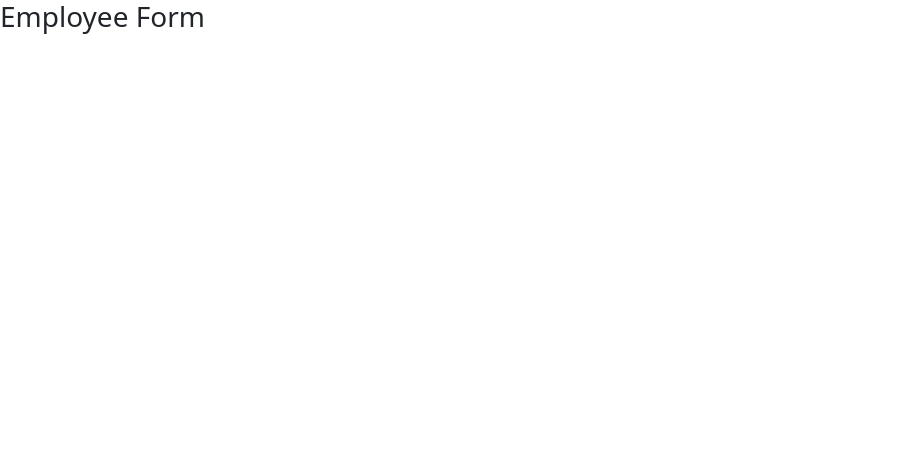
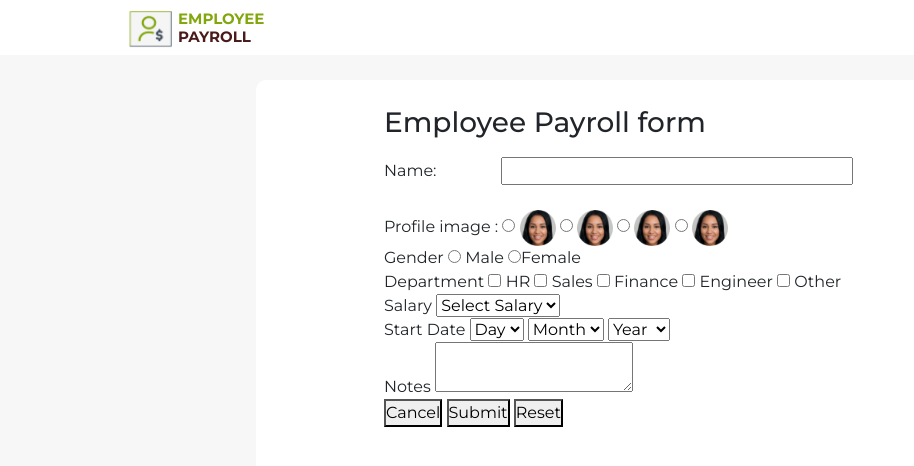
Before and after one commit to KumarKeshavCode/employeePayroll, a website: page template/userForm.html in a window 1280 px wide. Shown: the whole page, without its empty margins (0-914 px from the left). Drawn offline with nearby package versions, Linux system fonts and the light colour scheme.

Commit message:
ADD: userForm

```diff
--- /dev/null
+++ b/CSS/userForm.css
@@ -0,0 +1,86 @@
+@import url('https://fonts.googleapis.com/css2?family=Montserrat:ital,wght@0,100..900;1,100..900&display=swap');
+*{
+    margin: 0;
+    padding: 0;
+    box-sizing: border-box;
+
+}
+
+body{
+    font-family: "Montserrat",sans-serif;
+    background-color:#F7F7F7;
+
+}
+
+#head1{
+    width: 100%;
+    height: 13%;
+   display: flex;
+    background-color:#FFFFFF;
+
+    padding-left: 10%;
+}
+
+
+#iconimg {
+    width: 45px;
+    height: 40px;
+    margin-top: 10px;
+    margin-right: 5px;
+    margin-bottom: 5px;
+  }
+
+
+#toptext {
+    color: rgb(75, 26, 26);
+     font-weight: bold;
+     font-size: 15px;
+     margin-top: 10px;
+  }
+
+
+  #toptext .toptext1 {
+    color: #82A70C;
+  }
+
+
+  #head1 h1{
+      color: rgb(80, 17, 17);
+      font-size: 2004px;
+  }
+
+  #bodyform{
+    padding-left: 10%;
+    padding-top: 2%;
+    background-color:#FFFFFF;
+    height: 700px;
+    width: 65%;
+    margin: 25px 20% ;
+    border-radius: 10px;
+  }
+
+  .formm{
+     margin: 18px 0;
+
+  }
+
+  #name{
+    margin-left: 60px;
+
+    width: 50%;
+  }
+
+  .radio-group{
+    margin-top: 25px;
+    justify-content: space-between;
+  }
+
+  .profile1{
+    margin-top: 25px;
+    margin-bottom: 25px;
+    justify-content: space-between;
+  }
+
+  #gender{
+
+  }
--- a/package.json
+++ b/package.json
@@ -9,6 +9,7 @@
   "license": "ISC",
   "description": "",
   "dependencies": {
-    "bootstrap": "^5.3.3"
+    "bootstrap": "^5.3.3",
+    "json-server": "^1.0.0-beta.1"
   }
 }
--- a/template/userForm.html
+++ b/template/userForm.html
@@ -5,20 +5,142 @@
     <meta name="viewport" content="width=device-width, initial-scale=1">
     <title>UserForm</title>
     <link href="https://cdn.jsdelivr.net/npm/bootstrap@5.3.3/dist/css/bootstrap.min.css" rel="stylesheet" integrity="sha384-QWTKZyjpPEjISv5WaRU9OFeRpok6YctnYmDr5pNlyT2bRjXh0JMhjY6hW+ALEwIH" crossorigin="anonymous">
-    <link rel="stylesheet" href="">
+    <link rel="stylesheet" href="../CSS/userForm.css">
+
+    <script src="https://code.jquery.com/jquery-3.7.1.min.js"></script>
   </head>
   <body>
 
-   <div id="div">
-    <h3>Employee Form </h3>
 
-    <form action="">
-       <div id="username">
-        <label for="name" class></label>
-       </div>
+    <div id="head1">
+      <img  id="iconimg"  src="../Assets/logo.png" alt="" >
+        <h3 id="toptext">
+         <span class="toptext1"> EMPLOYEE </span><br>PAYROLL
+        </h3>
+    </div>
+
+   <div id="bodyform">
+    <h3 id="bodytoptext">Employee Payroll form </h3>
+    <form class="formm">
+      <label for="name">Name:</label>
+      <input type="text" id="name",name="name" required>
+
+
+      <div class="radio-group">
+
+        <label >Profile image :</label>
+      <input type="radio" id="profile1" name="profile_img" value="img1" required>
+
+        <img src="../Assets/Ellipse 1.png" alt="" width="36" height="36">
+
+        <input type="radio" id="profile1" name="profile_img" value="img1" required>
+
+        <img src="../Assets/Ellipse 1.png" alt=""  width="36" height="36">
+
+        <input type="radio" id="profile1" name="profile_img" value="img1" required>
+
+        <img src="../Assets/Ellipse 1.png" alt=""  width="36" height="36">
+
+        <input type="radio" id="profile1" name="profile_img" value="img1" required>
+
+        <img src="../Assets/Ellipse 1.png" alt=""  width="36" height="36">
+
+      </div>
+
+      <div  id="gender">
+        <label for="">Gender        </label>
+        <input type="radio" > Male
+        <input type="radio">Female
+      </div>
+
+
+      <div id="dept">
+        <label for="">Department</label>
+        <input type="checkbox" name="" id="">
+        <label for="hr">HR</label>
+        <input type="checkbox" name="" id="">
+        <label for="sales">Sales</label>
+        <input type="checkbox" name="" id="">
+        <label for="finace">Finance</label>
+        <input type="checkbox" name="" id="">
+        <label for="engineer">Engineer </label>
+        <input type="checkbox" name="" id="">
+        <label for="other">Other</label>
+
+      </div>
+
+      <div id="salary">
+        <label for="salary">Salary</label>
+        <select name="salary" id="salary" >required
+          <option value="" disabled selected>Select Salary</option>
+        <option value="below 30k">₹ 25000</option>
+        <option value="10000">₹ 10000</option>
+      </select>
+      </div>
+
+      <div id="startday">
+        <label for="">Start Date</label>
+        <select name="" id="">
+          <option value="" disabled selected>Day</option>
+          <option value="1">1</option><option value="1">1</option>
+          <option value="1">2</option>
+          <option value="1">3</option>
+          <option value="1">4</option>
+          <option value="1">5</option>
+          <option value="1">6</option>
+          <option value="1">7</option>
+          <option value="1">8</option>
+          <option value="1">9</option>
+          <option value="1">10</option>
+          <option value="1">11</option>
+          <option value="1">12</option>
+          <option value="1">13</option>
+          <option value="1">14</option>
+          <option value="1">15</option>
+          <option value="1">16</option>
+          <option value="1">17</option>
+          <option value="1">18</option>
+        </select>
+
+        <select name="startmonth" id="month">
+          <option value="" selected disabled>Month</option>
+          <option value="jan">Jan</option>
+          <option value="jan">Feb</option>
+          <option value="jan">March</option>
+          <option value="jan">April</option>
+          <option value="jan">May</option>
+          <option value="jan">June</option>
+        </select>
+
+        <select name="year" id="year">
+        <option value="" selected disabled>Year</option>
+        <option value="">2024</option>
+        <option value="">2023</option>
+        <option value="">2022</option>
+        <option value="">2021</option>
+        <option value="">2020</option>
+        <option value="">2019</option>
+         </select>
+      </div>
+
+      <label for="">Notes</label>
+      <textarea name="notes" id="notest"></textarea>
+
+      <div id="btn">
+        <button type="cancel" class="reset">Cancel</button>
+        <button type="submit" class="reset">Submit</button>
+        <button type="reset" class="reset">Reset</button>
+
+      </div>
+
+
+
+
 
     </form>
-   </div>
+
+
+        </div>
 
 
     <script src="https://cdn.jsdelivr.net/npm/bootstrap@5.3.3/dist/js/bootstrap.bundle.min.js" integrity="sha384-YvpcrYf0tY3lHB60NNkmXc5s9fDVZLESaAA55NDzOxhy9GkcIdslK1eN7N6jIeHz" crossorigin="anonymous"></script>
```
Also changed, not shown: DB/db.json (added, +13 -0 lines), index.html (+31 -8 lines), jquery.js (added, +8 -0 lines), style.css (+4 -6 lines), CSS/userForm.html (deleted), 1 other file.
